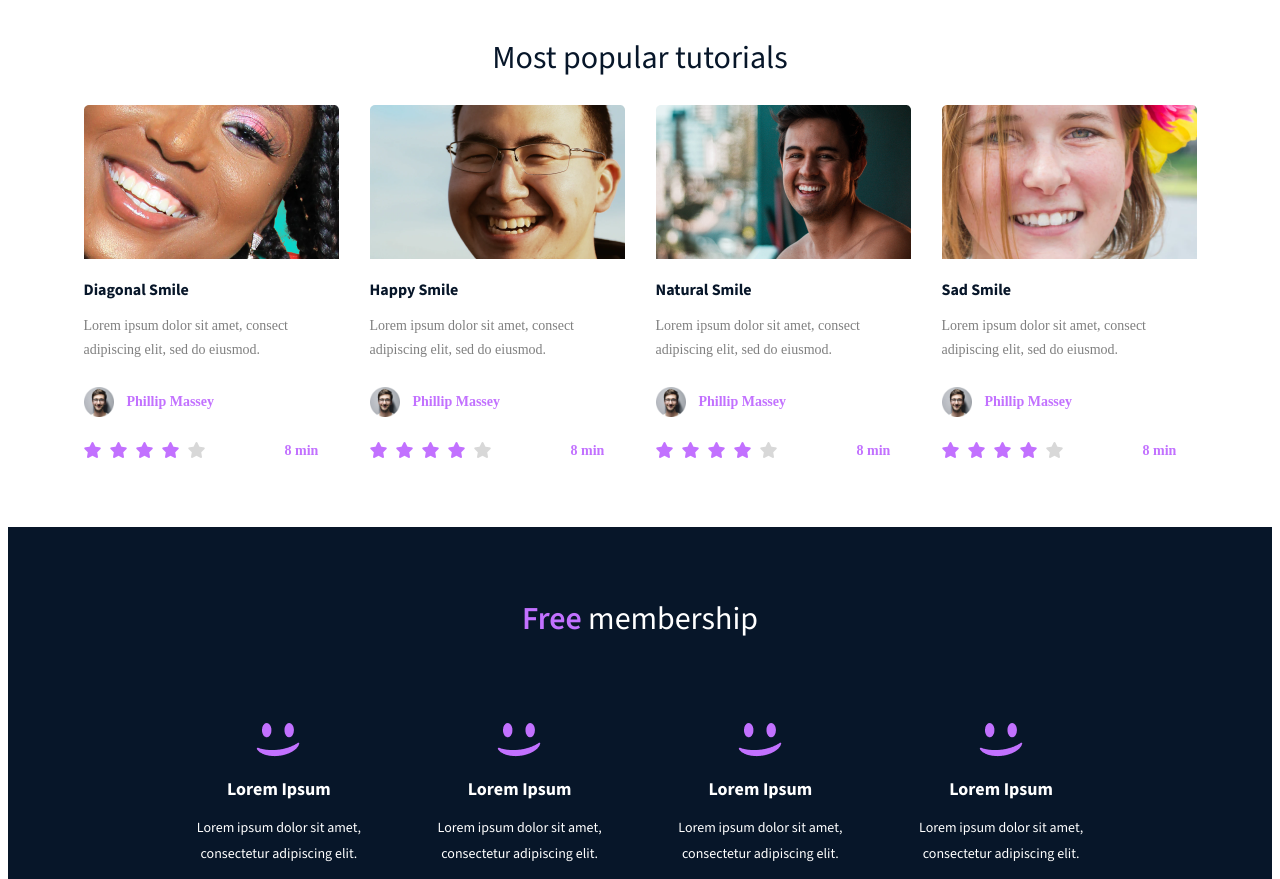
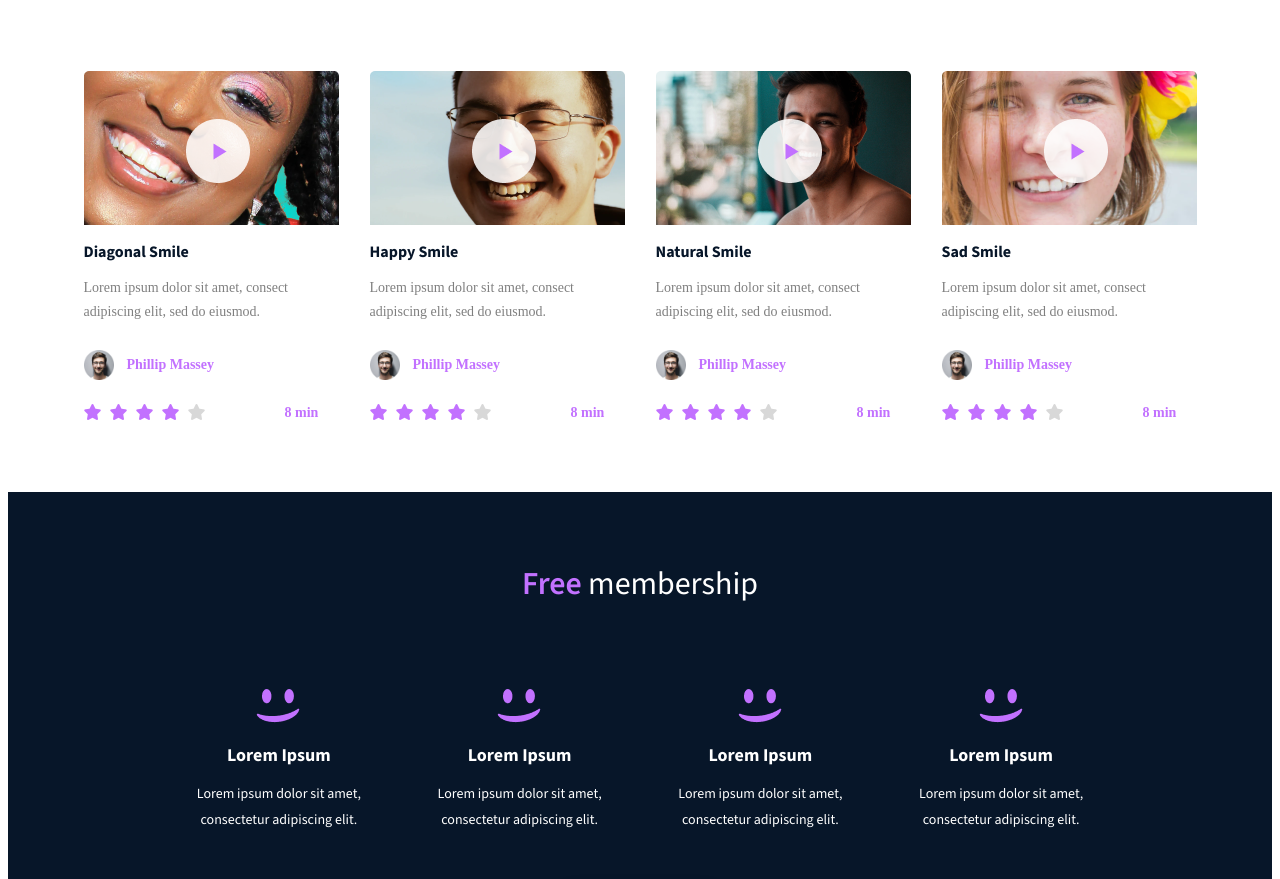
Before and after one commit to Maven0001/alx_html_css, a plain HTML site: page css_advanced/index.html in a window 1280 px wide. Shown: the part 1625-2504 px from the top of the page. Drawn offline with nearby package versions, Linux system fonts and the light colour scheme.

Commit message:
Update changes

```diff
--- a/css_advanced/index.html
+++ b/css_advanced/index.html
@@ -96,6 +96,7 @@
           <div class="video-container">
             <div class="main-img-container">
               <img class="main-img" src="image 9.png" alt="" />
+              <img src="play.png" alt="play" class="play-icon" />
               <h3>Diagonal Smile</h3>
               <p>
                 Lorem ipsum dolor sit amet, consect adipiscing elit, sed do
@@ -123,6 +124,7 @@
           <div class="video-container">
             <div class="main-img-container">
               <img class="main-img" src="image 6.png" alt="" />
+              <img src="play.png" alt="play" class="play-icon" />
               <h3>Happy Smile</h3>
               <p>
                 Lorem ipsum dolor sit amet, consect adipiscing elit, sed do
@@ -150,6 +152,7 @@
           <div class="video-container">
             <div class="main-img-container">
               <img class="main-img" src="image 8.png" alt="" />
+              <img src="play.png" alt="play" class="play-icon" />
               <h3>Natural Smile</h3>
               <p>
                 Lorem ipsum dolor sit amet, consect adipiscing elit, sed do
@@ -177,6 +180,9 @@
           <div class="video-container">
             <div class="main-img-container">
               <img class="main-img" src="image 7.png" alt="" />
+
+              <img src="play.png" alt="play" class="play-icon" />
+
               <h3>Sad Smile</h3>
               <p>
                 Lorem ipsum dolor sit amet, consect adipiscing elit, sed do
--- a/css_advanced/styles.css
+++ b/css_advanced/styles.css
@@ -24,6 +24,7 @@
   gap: 53px;
   margin-top: 37px;
   margin-right: 165px;
+
 }
 
 .nav-links a {
@@ -31,6 +32,7 @@
   color: #fff;
   font-size: 12px;
   font-family: "Source Sans 3", sans-serif;
+  cursor: pointer;
 }
 
 h1 {
@@ -78,6 +80,7 @@ button {
   padding-right: 21px;
   border: none;
   box-shadow: 0 2px 20px rgba(0, 0, 0, 50);
+  cursor: pointer;
 }
 
 h2 {
@@ -175,6 +178,9 @@ h3 {
 .video-list-section{
   width: 1228px;
   margin: auto;
+  margin-top: 87px;
+  height: 450px;
+  padding-bottom: 87px;
 }
 
 .video-list-section h2{
@@ -182,12 +188,15 @@ h3 {
   font-family: "Source Sans 3", sans-serif;
   text-align: center;
   color: #071629;
+  margin-top: 0px;
+  margin-bottom: 0px;
 }
 
 .videos-list{
   display: flex;
   gap: 31px;
   justify-content: center;
+  margin-top: 74px;
 }
 
 .little-img{
@@ -204,6 +213,19 @@ h3 {
 .main-img{
   width: 255px;
   height: 154px;
+  display: block;
+}
+
+.main-img-container{
+  position: relative;
+}
+
+.play-icon{
+  position: absolute;
+  /* z-index: 5; */
+  top: 15%;
+  left: 40%;
+  cursor: pointer;
 }
 
 .review-star{
@@ -242,14 +264,14 @@ h3 {
 
 
 .video-container{
-  width: 255px;
+  /* width: 255px; */
   height: 335px;
 }
 
 .main-img-container h3{
 font-size: 16px;
 color: #071629;
-font-weight: 800;
+font-weight: 700;
 }
 
 .main-img-container p{
@@ -261,21 +283,6 @@ font-weight: 800;
 
 
 
-
-
-
-
-
-
-
-
-
-
-
-
-
-
-
 /* MEMBERSHIP */
 .membership-section{
   display: flex;
@@ -283,7 +290,7 @@ font-weight: 800;
   background-color: #071629;
   height: 502px;
   /* width: 1440px; */
-  margin-top: 87px;
+
 }
 
 .membership-section h2 {
@@ -345,7 +352,6 @@ font-weight: 800;
 }
 
 
-
 .membership-section button {
   display: inline-block;
   margin: auto;
@@ -363,6 +369,7 @@ font-weight: 800;
   padding-right: 21px;
   border: none;
   box-shadow: 0 2px 20px rgba(0, 0, 0, 50);
+  cursor: pointer;
 }
 
 /* F.A.Q */
@@ -380,6 +387,7 @@ font-weight: 800;
   color: #071629;
   text-align: center;
   font-size: 60px;
+  margin-top: 0px;
 }
 
 .flex-1{
```
